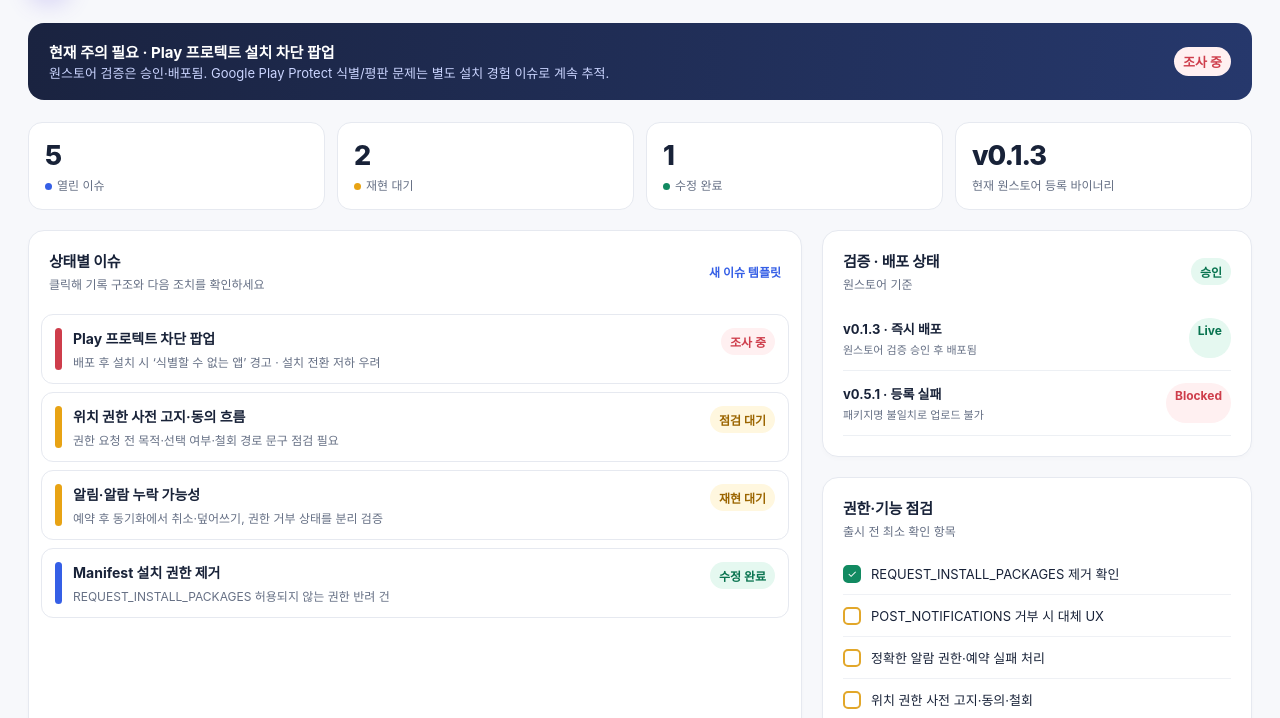
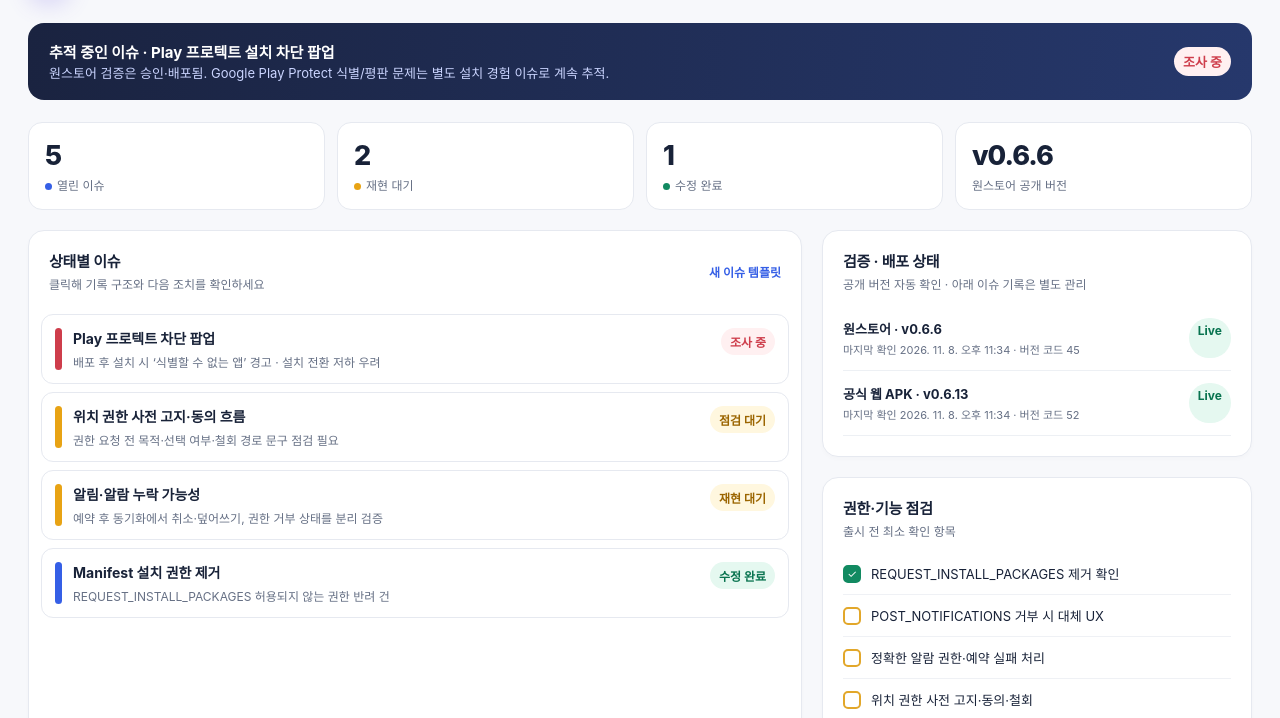
Before and after one commit to hwisoek/haruit-release-tracker, a plain HTML site: page index.html in a window 1280 px wide. Shown: the part 77-795 px from the top of the page. Drawn offline with Linux system fonts and the light colour scheme.

Commit message:
Sync HARUIT public release versions automatically

```diff
--- a/index.html
+++ b/index.html
@@ -11,8 +11,8 @@
 <body>
 <main class="shell">
   <header class="top"><div class="brand"><div class="logo">H</div><div><h1>HARUIT Release Tracker</h1><p>Android 배포 · 권한 · 신뢰성 운영 보드</p></div></div><div class="actions"><button class="btn" onclick="openTemplate('issue')">+ 이슈 기록</button><button class="btn primary" onclick="openTemplate('verify')">검증 체크리스트</button></div></header>
-  <section class="notice"><div><b>현재 주의 필요 · Play 프로텍트 설치 차단 팝업</b><br><span>원스토어 검증은 승인·배포됨. Google Play Protect 식별/평판 문제는 별도 설치 경험 이슈로 계속 추적.</span></div><span class="pill open">조사 중</span></section>
-  <section class="stats"><div class="stat"><div class="n">5</div><div class="l"><i class="dot"></i>열린 이슈</div></div><div class="stat"><div class="n">2</div><div class="l"><i class="dot" style="background:#e8a314"></i>재현 대기</div></div><div class="stat"><div class="n">1</div><div class="l"><i class="dot" style="background:#128a61"></i>수정 완료</div></div><div class="stat"><div class="n">v0.1.3</div><div class="l">현재 원스토어 등록 바이너리</div></div></section>
+  <section class="notice"><div><b>추적 중인 이슈 · Play 프로텍트 설치 차단 팝업</b><br><span>원스토어 검증은 승인·배포됨. Google Play Protect 식별/평판 문제는 별도 설치 경험 이슈로 계속 추적.</span></div><span class="pill open">조사 중</span></section>
+  <section class="stats"><div class="stat"><div class="n">5</div><div class="l"><i class="dot"></i>열린 이슈</div></div><div class="stat"><div class="n">2</div><div class="l"><i class="dot" style="background:#e8a314"></i>재현 대기</div></div><div class="stat"><div class="n">1</div><div class="l"><i class="dot" style="background:#128a61"></i>수정 완료</div></div><div class="stat"><div class="n" data-release-version="oneStore">v0.6.6</div><div class="l">원스토어 공개 버전</div></div></section>
   <section class="grid">
     <article class="card"><div class="card-head"><div><h2>상태별 이슈</h2><div class="sub">클릭해 기록 구조와 다음 조치를 확인하세요</div></div><button class="link" onclick="openTemplate('issue')">새 이슈 템플릿</button></div><div class="issue-list" id="issues">
       <div class="issue critical" data-status="open" onclick="showIssue('protect')"><div class="bar"></div><div><div class="issue-title">Play 프로텍트 차단 팝업</div><div class="issue-meta">배포 후 설치 시 ‘식별할 수 없는 앱’ 경고 · 설치 전환 저하 우려</div></div><span class="pill open">조사 중</span></div>
@@ -20,9 +20,9 @@
       <div class="issue watch" data-status="watch" onclick="showIssue('notify')"><div class="bar"></div><div><div class="issue-title">알림·알람 누락 가능성</div><div class="issue-meta">예약 후 동기화에서 취소·덮어쓰기, 권한 거부 상태를 분리 검증</div></div><span class="pill watch">재현 대기</span></div>
       <div class="issue" data-status="done" onclick="showIssue('manifest')"><div class="bar"></div><div><div class="issue-title">Manifest 설치 권한 제거</div><div class="issue-meta">REQUEST_INSTALL_PACKAGES 허용되지 않는 권한 반려 건</div></div><span class="pill done">수정 완료</span></div>
     </div></article>
-    <aside class="right-col"><article class="card"><div class="card-head"><div><h2>검증 · 배포 상태</h2><div class="sub">원스토어 기준</div></div><span class="pill done">승인</span></div><div class="deployment"><div class="release"><div><b>v0.1.3 · 즉시 배포</b><br><small>원스토어 검증 승인 후 배포됨</small></div><span class="pill done">Live</span></div><div class="release"><div><b>v0.5.1 · 등록 실패</b><br><small>패키지명 불일치로 업로드 불가</small></div><span class="pill open">Blocked</span></div></div></article><article class="card"><div class="card-head"><div><h2>권한·기능 점검</h2><div class="sub">출시 전 최소 확인 항목</div></div></div><div class="verify"><div class="verify-row"><div class="check y">✓</div>REQUEST_INSTALL_PACKAGES 제거 확인</div><div class="verify-row"><div class="check w"></div>POST_NOTIFICATIONS 거부 시 대체 UX</div><div class="verify-row"><div class="check w"></div>정확한 알람 권한·예약 실패 처리</div><div class="verify-row"><div class="check w"></div>위치 권한 사전 고지·동의·철회</div><div class="verify-row"><div class="check w"></div>동기화 후 예약 상태 재검증</div></div></article></aside>
+    <aside class="right-col"><article class="card"><div class="card-head"><div><h2>검증 · 배포 상태</h2><div class="sub">공개 버전 자동 확인 · 아래 이슈 기록은 별도 관리</div></div></div><div class="deployment"><div class="release"><div><b>원스토어 · <span data-release-version="oneStore">v0.6.6</span></b><br><small data-release-checked="oneStore">마지막 확인 2026-11-08 · 버전 코드 45</small></div><span class="pill done">Live</span></div><div class="release"><div><b>공식 웹 APK · <span data-release-version="website">v0.6.13</span></b><br><small data-release-checked="website">마지막 확인 2026-11-08 · 버전 코드 52</small></div><span class="pill done">Live</span></div></div></article><article class="card"><div class="card-head"><div><h2>권한·기능 점검</h2><div class="sub">출시 전 최소 확인 항목</div></div></div><div class="verify"><div class="verify-row"><div class="check y">✓</div>REQUEST_INSTALL_PACKAGES 제거 확인</div><div class="verify-row"><div class="check w"></div>POST_NOTIFICATIONS 거부 시 대체 UX</div><div class="verify-row"><div class="check w"></div>정확한 알람 권한·예약 실패 처리</div><div class="verify-row"><div class="check w"></div>위치 권한 사전 고지·동의·철회</div><div class="verify-row"><div class="check w"></div>동기화 후 예약 상태 재검증</div></div></article></aside>
   </section>
-  <section class="card table-card"><div class="card-head"><div><h2>Android · APK 버전 비교 매트릭스</h2><div class="sub">버전별 재현성, 수정 여부, 재검증 근거를 누적하세요</div></div><button class="link" onclick="openTemplate('matrix')">행 추가 템플릿</button></div><div class="table-wrap"><table><thead><tr><th>APK 버전</th><th>Android</th><th>배포/설치 경로</th><th>이슈</th><th>재현</th><th>수정 완료</th><th>검증 증적</th></tr></thead><tbody><tr><td><strong>0.1.3</strong><br><span class="tag">원스토어</span></td><td>기기별 기록</td><td>원스토어 설치</td><td>Play 프로텍트 식별 불가 팝업</td><td><span class="pill watch">확인됨</span></td><td>—</td><td>검증팀 설치 안내</td></tr><tr><td><strong>0.1.3</strong></td><td>Android 13+</td><td>앱 내 알림</td><td>POST_NOTIFICATIONS 거부 상태</td><td><span class="pill watch">테스트 필요</span></td><td>—</td><td>권한 거부/허용 스크린샷</td></tr><tr><td><strong>0.5.1</strong><br><span class="tag">미등록</span></td><td>—</td><td>콘솔 업로드</td><td>패키지명 불일치</td><td><span class="pill open">확인됨</span></td><td><span class="pill done">수정 필요</span></td><td>최종 applicationId 비교</td></tr></tbody></table></div></section>
+  <section class="card table-card"><div class="card-head"><div><h2>Android · APK 버전 비교 기록</h2><div class="sub">과거 검증 기록 · 현재 배포 버전은 위에서 확인하세요</div></div><button class="link" onclick="openTemplate('matrix')">행 추가 템플릿</button></div><div class="table-wrap"><table><thead><tr><th>APK 버전</th><th>Android</th><th>배포/설치 경로</th><th>이슈</th><th>재현</th><th>수정 완료</th><th>검증 증적</th></tr></thead><tbody><tr><td><strong>0.1.3</strong><br><span class="tag">원스토어</span></td><td>기기별 기록</td><td>원스토어 설치</td><td>Play 프로텍트 식별 불가 팝업</td><td><span class="pill watch">확인됨</span></td><td>—</td><td>검증팀 설치 안내</td></tr><tr><td><strong>0.1.3</strong></td><td>Android 13+</td><td>앱 내 알림</td><td>POST_NOTIFICATIONS 거부 상태</td><td><span class="pill watch">테스트 필요</span></td><td>—</td><td>권한 거부/허용 스크린샷</td></tr><tr><td><strong>0.5.1</strong><br><span class="tag">미등록</span></td><td>—</td><td>콘솔 업로드</td><td>패키지명 불일치</td><td><span class="pill open">확인됨</span></td><td><span class="pill done">수정 필요</span></td><td>최종 applicationId 비교</td></tr></tbody></table></div></section>
   <section class="card table-card"><div class="card-head"><div><h2>재사용 템플릿</h2><div class="sub">복사해서 검증 요청, 개인정보 고지, Manifest 리뷰에 바로 사용</div></div></div><div class="templates"><div class="template"><b>원스토어 검증 결과</b><p>버전·패키지·검증 결과·반려 사유·조치·재검증 링크를 구조화합니다.</p><button class="link" onclick="openTemplate('verify')">템플릿 열기 →</button></div><div class="template"><b>개인정보·권한 고지</b><p>처리 항목, 목적, 보관, 제3자 제공, 권한 요청 시점과 선택권을 기록합니다.</p><button class="link" onclick="openTemplate('privacy')">템플릿 열기 →</button></div><div class="template"><b>Manifest 권한 점검</b><p>각 permission의 필요성·런타임 처리·대체 UX·검증 결과를 체크합니다.</p><button class="link" onclick="openTemplate('manifest')">템플릿 열기 →</button></div></div></section>
   <div class="foot">운영 원칙: 확인된 사실 / 추정 / 미확인 사항을 분리하고, 모든 이슈에 다음 조치·담당·증적 링크를 남깁니다.</div>
 </main><div class="modal" id="modal"><div class="modal-box"><h3 id="modalTitle">기록</h3><div class="sub">내용을 복사해 이슈 트래커·문서·검증 요청에 사용하세요.</div><textarea id="modalText" readonly></textarea><div class="modal-footer"><button class="btn" onclick="closeModal()">닫기</button><button class="btn primary" onclick="copyText()">내용 복사</button></div></div></div>
@@ -37,4 +37,27 @@ privacy:`[개인정보·권한 고지 템플릿]\n처리 항목: 계정 식별
 manifest:`[Android Manifest 권한 점검]\nAPK 버전 / package(applicationId) / 검토일:\n\n| permission | 선언 이유 | 런타임 요청 | 거부 시 UX | Android 제한 | 결과 |\n|---|---|---|---|---|---|\n| POST_NOTIFICATIONS | | 예 | | Android 13+ | |\n| SCHEDULE_EXACT_ALARM/USE_EXACT_ALARM | | 설정 안내 | | 기기별 정책 | |\n| ACCESS_FINE_LOCATION | | 예 | | | 최소 권한 | |\n| REQUEST_INSTALL_PACKAGES | 불필요 | 해당 없음 | 해당 없음 | 스토어 반려 위험 | 제거 확인 |\n\n추가 확인\n- [ ] 매니페스트 병합 결과 확인\n- [ ] 디버그 전용 권한이 릴리스에 포함되지 않음\n- [ ] 패키지명과 콘솔 등록값 일치\n- [ ] 권한 변경 시 개인정보 고지 동시 수정`,
 matrix:`[버전 비교 행]\nAPK 버전:\nversionCode / applicationId / 서명 해시:\nAndroid 버전 / 기기 모델:\n설치 경로:\n이슈 ID:\n재현 여부: 재현됨 / 미재현 / 보류\n수정 완료: 예 / 아니오 / 재검증 대기\n검증 증적 링크:\n테스트 일시 / 담당:`};
 function openTemplate(k){document.getElementById('modalTitle').textContent=k==='issue'?'새 이슈 기록 템플릿':'재사용 템플릿';document.getElementById('modalText').value=templates[k];document.getElementById('modal').classList.add('show')}function showIssue(k){document.getElementById('modalTitle').textContent='이슈 상세 기록';document.getElementById('modalText').value=templates[k];document.getElementById('modal').classList.add('show')}function closeModal(){document.getElementById('modal').classList.remove('show')}function copyText(){navigator.clipboard.writeText(document.getElementById('modalText').value);event.target.textContent='복사됨';setTimeout(()=>event.target.textContent='내용 복사',1000)}
+</script>
+<script type="module">
+ const url = 'https://raw.githubusercontent.com/hwisoek/haruit-release-tracker/main/release-status.json';
+ const format = new Intl.DateTimeFormat('ko-KR', {
+   timeZone: 'Asia/Seoul', dateStyle: 'medium', timeStyle: 'short'
+ });
+ try {
+   const response = await fetch(url, {signal: AbortSignal.timeout(7000)});
+   if (!response.ok) throw new Error('Release status unavailable');
+   const data = await response.json();
+   for (const source of ['oneStore', 'website']) {
+     const release = data[source];
+     if (!release || !/^\d+\.\d+\.\d+$/.test(release.version) ||
+         !Number.isSafeInteger(release.code) || !Number.isFinite(Date.parse(release.checkedAt))) continue;
+     for (const node of document.querySelectorAll('[data-release-version="' + source + '"]')) {
+       node.textContent = 'v' + release.version;
+     }
+     const checked = document.querySelector('[data-release-checked="' + source + '"]');
+     checked.textContent = '마지막 확인 ' + format.format(new Date(release.checkedAt)) + ' · 버전 코드 ' + release.code;
+   }
+ } catch {
+   // Keep the last release snapshot bundled with this page.
+ }
 </script></body></html>
--- /dev/null
+++ b/release-status.json
@@ -0,0 +1,12 @@
+{
+  "oneStore": {
+    "version": "0.6.6",
+    "code": 45,
+    "checkedAt": "2026-11-08T14:34:28.338Z"
+  },
+  "website": {
+    "version": "0.6.13",
+    "code": 52,
+    "checkedAt": "2026-11-08T14:34:28.340Z"
+  }
+}
```
Also changed, not shown: scripts/sync-releases.mjs (added, +55 -0 lines), 1 other file.
